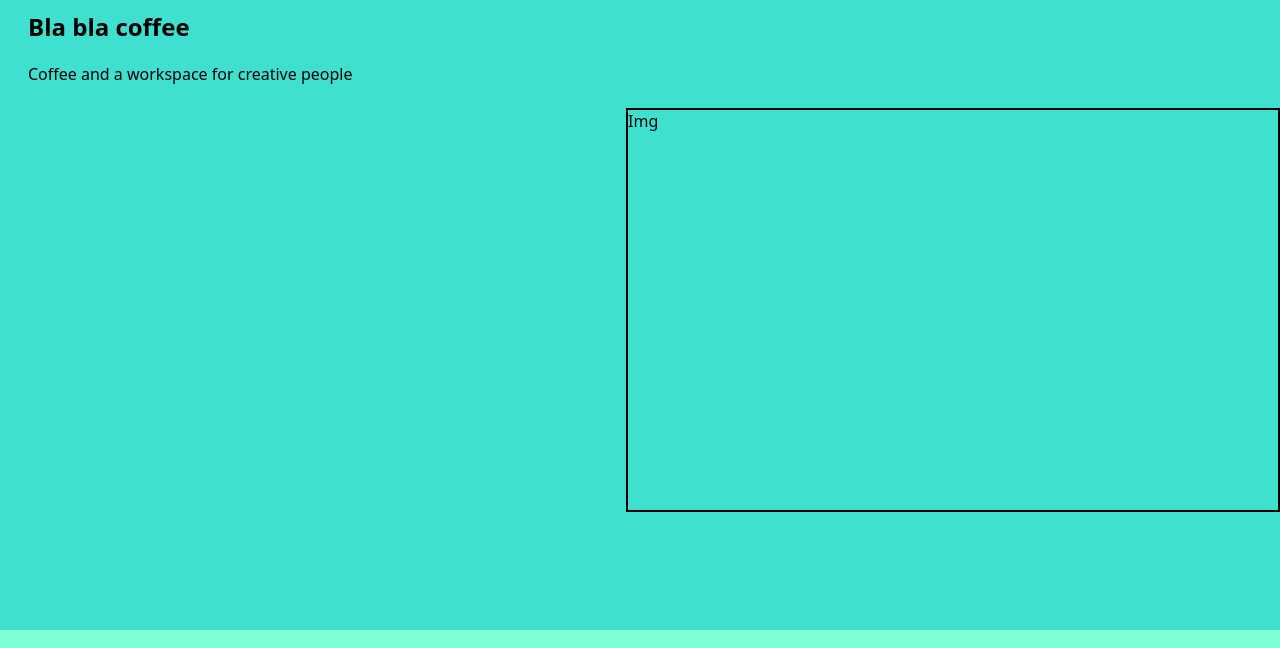
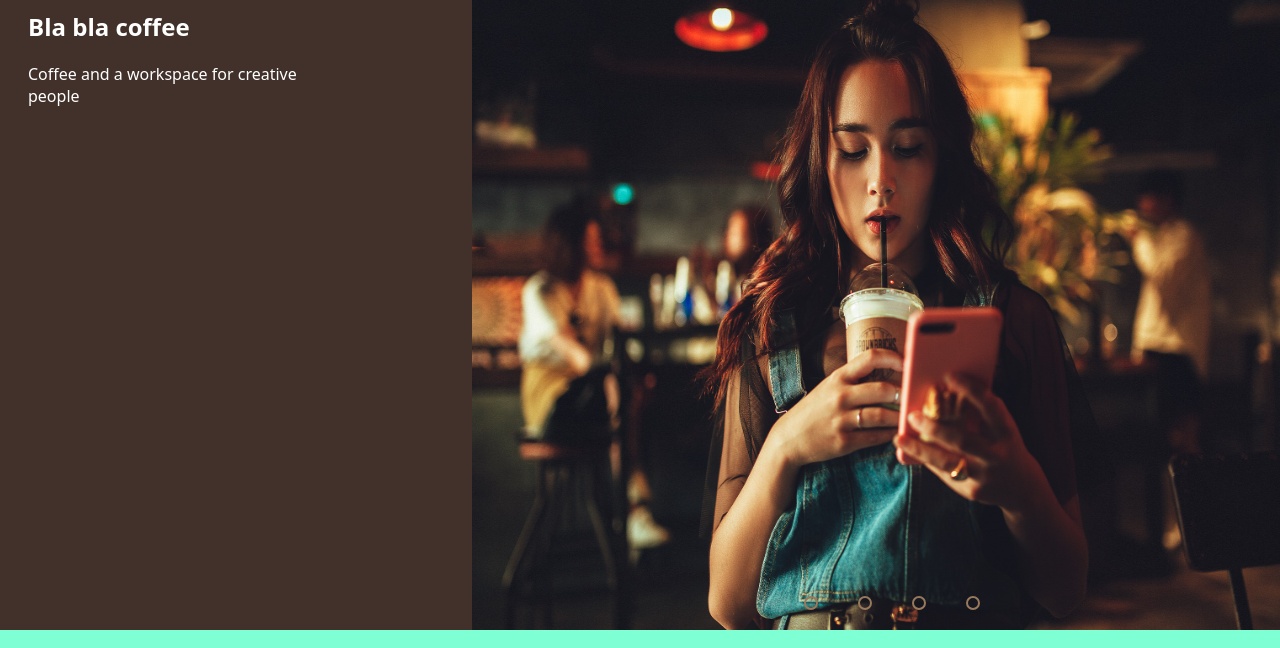
Before and after one commit to JacksonTeller/odin-restaurant-page, a website built with webpack: page dist/index.html in a window 1280 px wide. Shown: the part 106-754 px from the top of the page. Built offline with Linux system fonts and the light colour scheme.

Commit message:
Create slider with pictures

```diff
--- a/src/index.js
+++ b/src/index.js
@@ -1 +1,11 @@
 console.log('My restaurant page!')
+
+let counter = 1;
+
+setInterval(function() {
+    document.getElementById('radio' + counter).checked = true;
+    counter++;
+    if (counter > 4) {
+        counter = 1;
+    }
+}, 5000);
--- a/src/style.css
+++ b/src/style.css
@@ -45,23 +45,120 @@ body {
 }
 
 .info {
-    background-color: turquoise;
+    background-color: #42312A;
+    /* background-image: url(/src/images/background-2132909_1920.jpg); */
     display: flex;
     justify-content: space-between;
 }
 
 .description {
+    color: white;
     margin-right: 132px;
     padding-left: 28px;
     /* text-align: start; */
 }
 
 .img {
-    border: solid black 2px;
-    width: 650px;
-    height: 400px;
-    align-self: center;
+    /* border: solid black 2px; */
+    /* background-image: url(./images/slide-image1.jpg); */
+    /* background-image: url(./images/hd-wallpaper-g9e0f307b9_1920.png); */
+    /* background-size: cover;
+    background-position: right; */
+    height: 100%;
+    width: 840px;
+
+    /* height: 100%; */
+    /* align-self: center; */
+    display: flex;
+    justify-content: center;
+    align-items: center;
 }
+
+/* slider code */
+.slider {
+    width: 100%;
+    height: 100%;
+    overflow: hidden;
+}
+
+.slides {
+    width: 500%;
+    height: 100%;
+    display: flex;
+}
+
+.slides input {
+    display: none;
+}
+
+.slide {
+    width: 20%;
+    transition: 2s;
+}
+
+.slide img {
+    width: 100%;
+    height: 100%;
+}
+
+.navigation-manual {
+    position: absolute;
+    width: 800px;
+    margin: 20px;
+    display: flex;
+    justify-content: center;
+    align-self: flex-end;
+}
+
+.manual-btn {
+    border: 2px solid #98795C;
+    padding: 5px;
+    border-radius: 10px;
+    cursor: pointer;
+    transition: 1s;
+}
+
+.manual-btn:not(:last-child) {
+    margin-right: 40px;
+}
+
+.manual-btn:hover {
+    background-color: #98795C;
+}
+
+#radio1:checked ~ .first {
+    margin-left: 0;
+}
+
+#radio2:checked ~ .first {
+    margin-left: -20%;
+}
+
+#radio3:checked ~ .first {
+    margin-left: -40%;
+}
+
+#radio4:checked ~ .first {
+    margin-left: -60%;
+}
+
+#radio1:checked ~ .navigation-manual .btn1 {
+    background-color: #98795C;
+}
+
+#radio2:checked ~ .navigation-manual .btn2 {
+    background-color: #98795C;
+}
+
+#radio3:checked ~ .navigation-manual .btn3 {
+    background-color: #98795C;
+}
+
+#radio4:checked ~ .navigation-manual .btn4 {
+    background-color: #98795C;
+}
+
+/* slider code end */
 
 .footer {
     display: grid;
```
Also changed, not shown: README.md, dist/index.html, dist/main.js, src/images/background-2132909_1920.jpg (added), src/images/hd-wallpaper-g9e0f307b9_1920.png (added), src/images/slide1.jpg (added), src/images/slide2.jpg (added), src/images/slide3.jpg (added), src/images/slide4.jpg (added).
